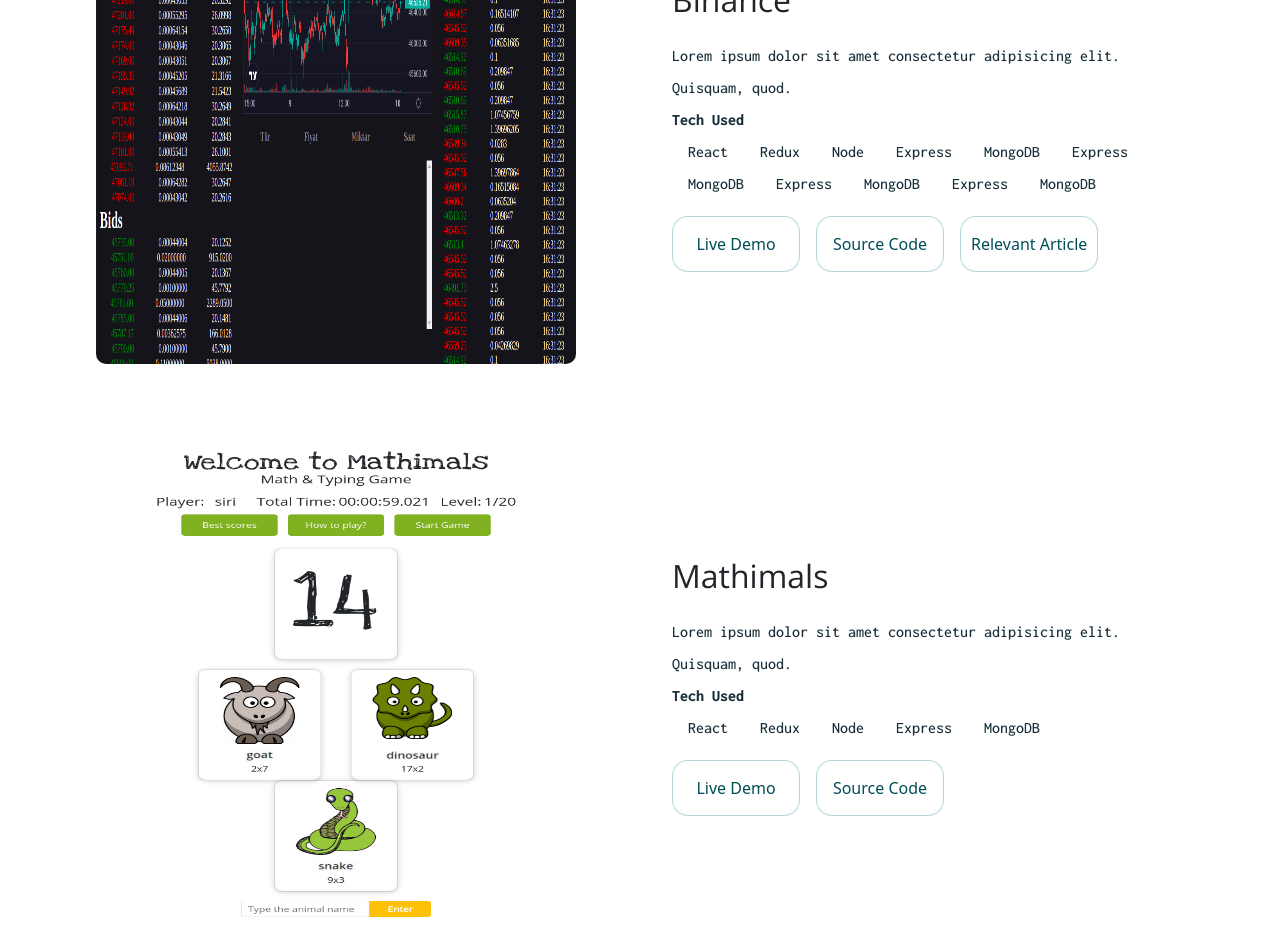
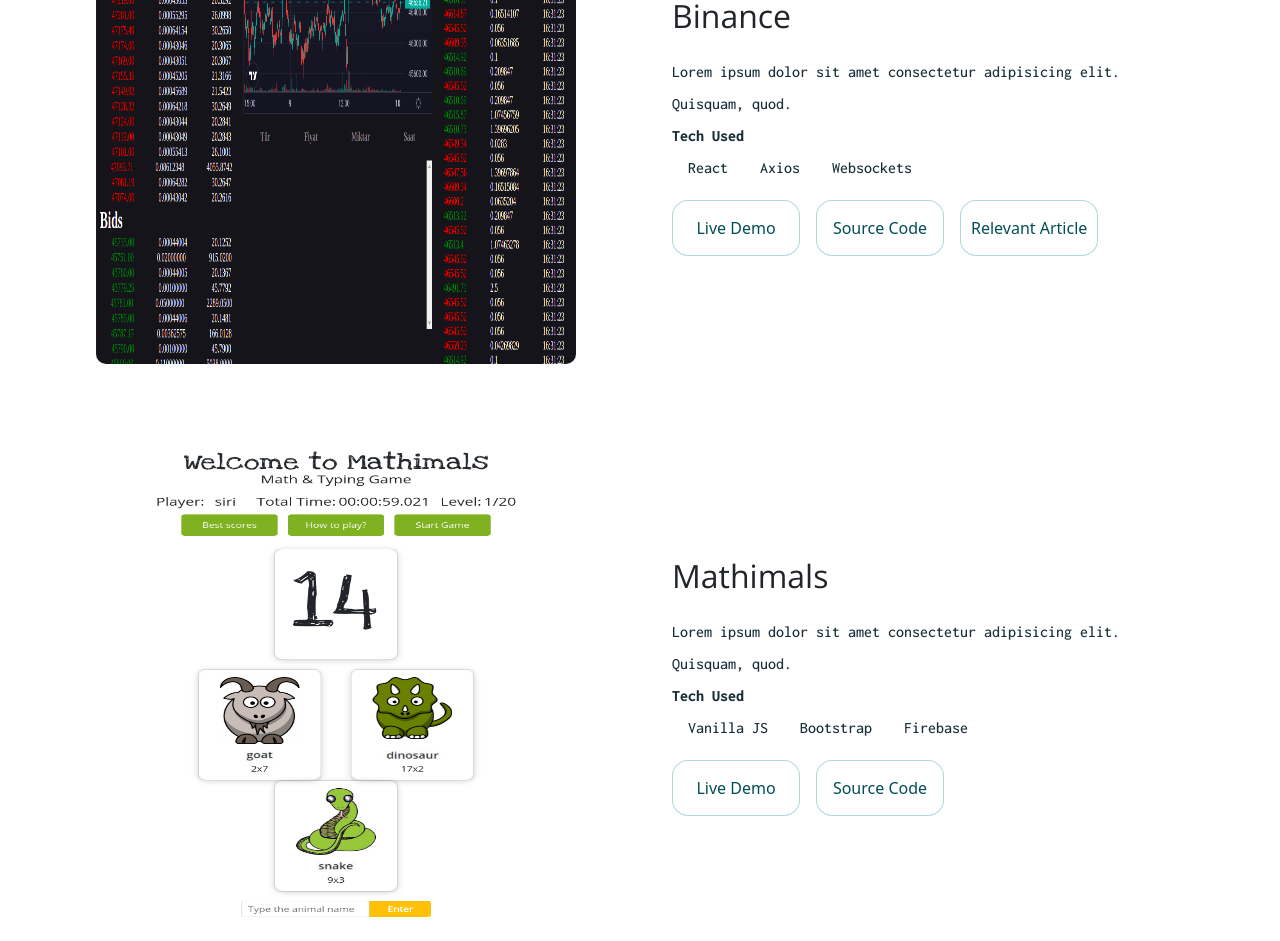
Before and after one commit to muratcan-yuksel/portfolio, a React (Create React App) app: page / in a window 1280 px wide. Shown: the part 940-1881 px from the top of the page. Built offline with nearby package versions, Linux system fonts and the light colour scheme; no server answers.

Commit message:
fallback

```diff
--- a/src/components/projects/ProjectsContainer.js
+++ b/src/components/projects/ProjectsContainer.js
@@ -11,19 +11,7 @@
       img: binanceImg,
       title: "Binance",
       desc: "Lorem ipsum dolor sit amet consectetur adipisicing elit. Quisquam, quod.",
-      techUsed: [
-        "React",
-        "Redux",
-        "Node",
-        "Express",
-        "MongoDB",
-        "Express",
-        "MongoDB",
-        "Express",
-        "MongoDB",
-        "Express",
-        "MongoDB",
-      ],
+      techUsed: ["React", "Axios", "Websockets"],
       // hasArticle: true,
       buttonTexts: [
         { text: "Live Demo", link: "https://www.theodinproject.com/" },
@@ -36,7 +24,7 @@
       img: mathimals,
       title: "Mathimals",
       desc: "Lorem ipsum dolor sit amet consectetur adipisicing elit. Quisquam, quod.",
-      techUsed: ["React", "Redux", "Node", "Express", "MongoDB"],
+      techUsed: ["Vanilla JS", "Bootstrap", "Firebase"],
       buttonTexts: [
         { text: "Live Demo", link: "https://www.theodinproject.com/" },
         { text: "Source Code", link: "https://www.theodinproject.com/" },
```
